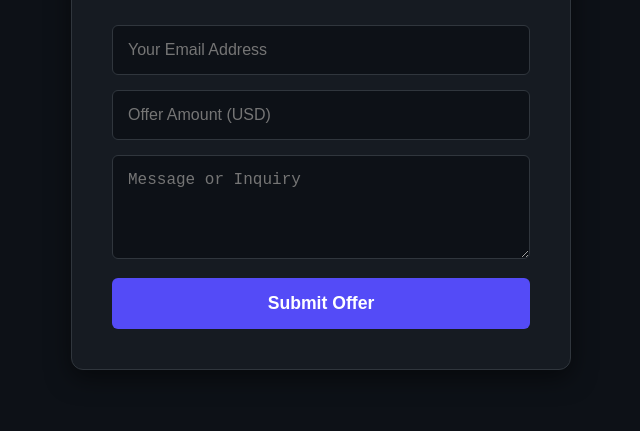
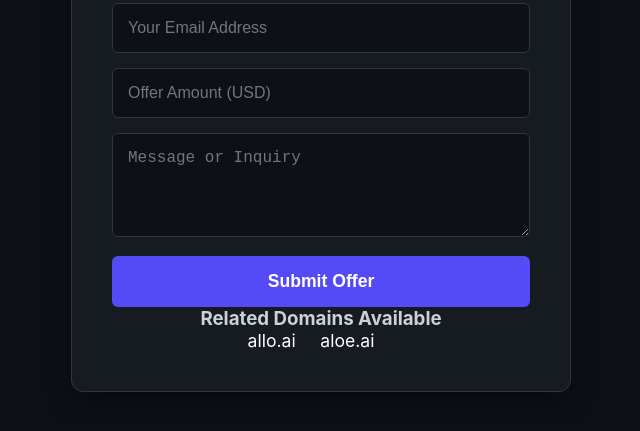
Before and after one commit to kudwitt/alo.ai, a plain HTML site: page index.html in a window 1280 px wide. Shown: the part 275-706 px from the top of the page, without its empty margins (319-959 px from the left). Drawn offline with Linux system fonts and the light colour scheme.

Commit message:
Update index.html
added related domains

```diff
--- a/index.html
+++ b/index.html
@@ -85,6 +85,12 @@
             padding: 5px 10px;
             border-radius: 4px;
         }
+        .related-list a {
+            color: #ffffff !important;
+            text-decoration: none;
+            margin-right: 20px;
+            font-size: 1.1rem;
+        }
     </style>
 </head>
 <body>
@@ -103,6 +109,13 @@
 
         <button type="submit">Submit Offer</button>
     </form>
+    <div class="related-domains">
+        <h3>Related Domains Available</h3>
+        <ul class="related-list">
+            <a href="https://allo.ai">allo.ai</a>
+            <a href="https://aloe.ai">aloe.ai</a>
+        </ul>
+    </div>
 </div>
 
 <script>
```
